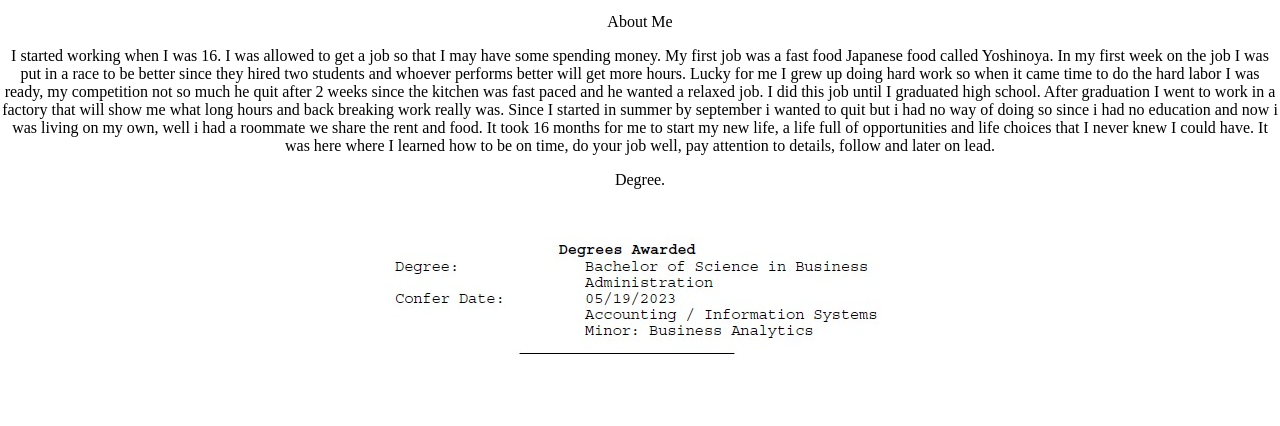
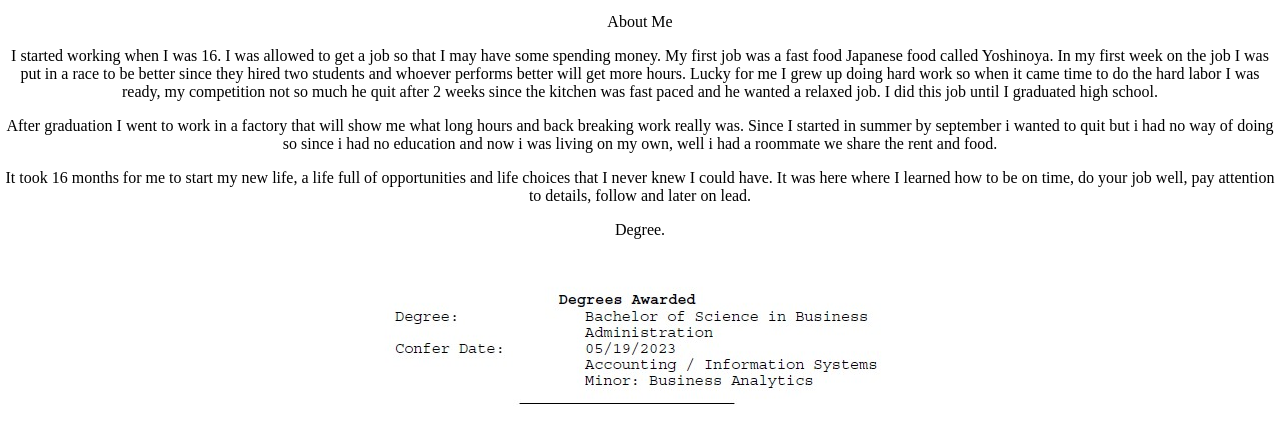
Before and after one commit to nvunr/resume, a plain HTML site: page index.html in a window 1280 px wide. Shown: the part 36-462 px from the top of the page. Drawn offline with Linux system fonts and the light colour scheme.

Commit message:
Update index.html

```diff
--- a/index.html
+++ b/index.html
@@ -35,10 +35,11 @@
 
  <div class="story">
 <p>About Me</p>
-<p>I started working when I was 16. I was allowed to get a job so that I may have some spending money. My first job was a fast food Japanese food called Yoshinoya. In my first week on the job I was put in a race to be better since they hired two students and whoever performs better will get more hours. Lucky for me I grew up doing hard work so when it came time to do the hard labor I was ready, my competition not so much he quit after 2 weeks since the kitchen was fast paced and he wanted a relaxed job. I did this job until I graduated high school. After graduation I went to work in a factory that will show me what long hours and back breaking work really was. Since I started in summer by september i wanted to quit but i had no way of doing so since i had no education and now i was living on my own, well i had a roommate we share the rent and food.
-It took 16 months for me to start my new life, a life full of opportunities and life choices that I never knew I could have. It was here where I learned how to be on time, do your job well, pay attention to details, follow and later on lead.
-</p>
-</div>
+<p>I started working when I was 16. I was allowed to get a job so that I may have some spending money. My first job was a fast food Japanese food called Yoshinoya. In my first week on the job I was put in a race to be better since they hired two students and whoever performs better will get more hours. Lucky for me I grew up doing hard work so when it came time to do the hard labor I was ready, my competition not so much he quit after 2 weeks since the kitchen was fast paced and he wanted a relaxed job. I did this job until I graduated high school.</p>
+<p> After graduation I went to work in a factory that will show me what long hours and back breaking work really was. Since I started in summer by september i wanted to quit but i had no way of doing so since i had no education and now i was living on my own, well i had a roommate we share the rent and food.</p>
+<p>It took 16 months for me to start my new life, a life full of opportunities and life choices that I never knew I could have. It was here where I learned how to be on time, do your job well, pay attention to details, follow and later on lead.</p>
+
+ </div>
 
  <div class="education">
 <p>Degree. </p>
```
